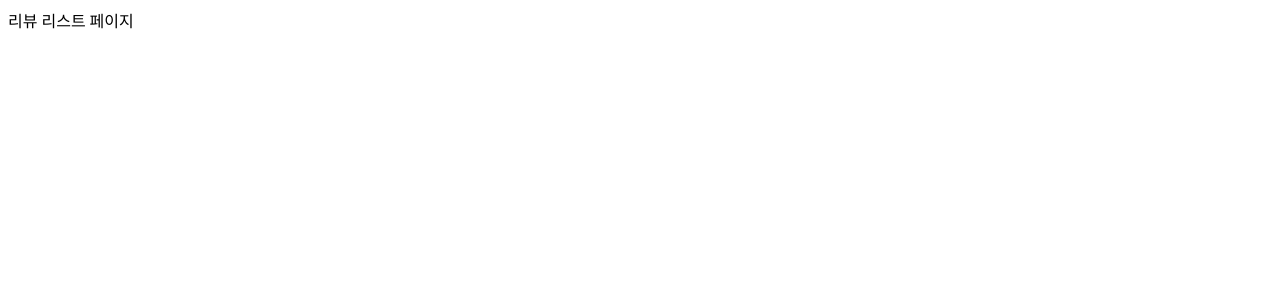
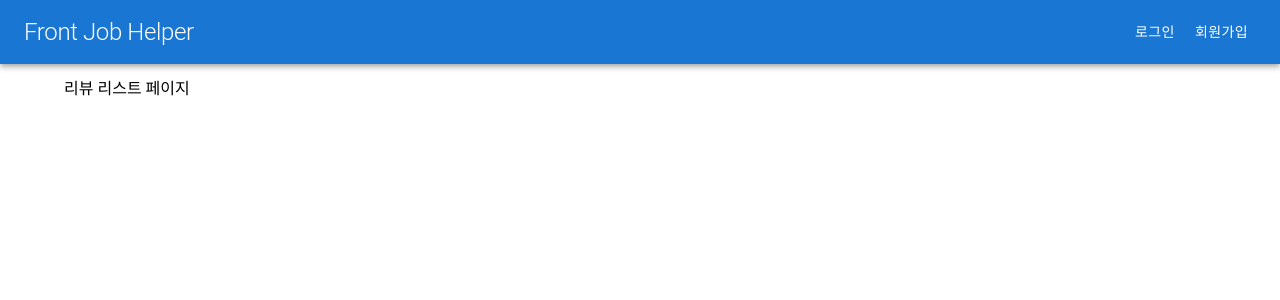
Before and after one commit to RAON0601/front-job-helper-client, a React (Create React App) app: page / in a window 1280 px wide. Shown: the top 300 px of the page. Built offline with nearby package versions, Linux system fonts and the light colour scheme.

Commit message:
기본 레이아웃 구조 추가

```diff
--- a/src/App.js
+++ b/src/App.js
@@ -1,4 +1,6 @@
+import "normalize.css";
 import { BrowserRouter, Routes, Route } from "react-router-dom";
+import { Layout } from "./components/commons/layout";
 import { NotFoundPage } from "./pages/NotFound";
 import { ReviewDetailPage } from "./pages/reviews/detail";
 import { ReviewListPage } from "./pages/reviews/list";
@@ -10,10 +12,38 @@ function App() {
     <div className="App">
       <BrowserRouter>
         <Routes>
-          <Route path="/" element={<ReviewListPage />} />
-          <Route path="/signUp" element={<SignUpPage />} />
-          <Route path="/signIn" element={<SignInPage />} />
-          <Route path="/reviews/:reviewId" element={<ReviewDetailPage />} />
+          <Route
+            path="/"
+            element={
+              <Layout>
+                <ReviewListPage />
+              </Layout>
+            }
+          />
+          <Route
+            path="/signUp"
+            element={
+              <Layout>
+                <SignUpPage />
+              </Layout>
+            }
+          />
+          <Route
+            path="/signIn"
+            element={
+              <Layout>
+                <SignInPage />
+              </Layout>
+            }
+          />
+          <Route
+            path="/reviews/:reviewId"
+            element={
+              <Layout>
+                <ReviewDetailPage />
+              </Layout>
+            }
+          />
           <Route path="*" element={<NotFoundPage />} />
         </Routes>
       </BrowserRouter>
--- /dev/null
+++ b/src/components/commons/header.jsx
@@ -0,0 +1,38 @@
+import AppBar from "@mui/material/AppBar";
+import Toolbar from "@mui/material/Toolbar";
+import Typography from "@mui/material/Typography";
+import Button from "@mui/material/Button";
+import styled from "@emotion/styled";
+import { useNavigate } from "react-router-dom";
+
+const Title = styled(Typography)`
+  flex-grow: 1;
+  font-size: 1.5rem;
+  cursor: pointer;
+`;
+
+const AppHeader = styled(AppBar)`
+  margin-bottom: 16px;
+`;
+
+export const Header = () => {
+  const navigate = useNavigate();
+
+  return (
+    <AppHeader position="relative">
+      <Toolbar>
+        <Title variant="h1" onClick={() => navigate("/")}>
+          Front Job Helper
+        </Title>
+
+        <Button color="inherit" onClick={() => navigate("/signIn")}>
+          로그인
+        </Button>
+
+        <Button color="inherit" onClick={() => navigate("/signUp")}>
+          회원가입
+        </Button>
+      </Toolbar>
+    </AppHeader>
+  );
+};
--- /dev/null
+++ b/src/components/commons/layout.jsx
@@ -0,0 +1,11 @@
+import { Header } from "./header";
+import Container from "@mui/material/Container";
+
+export const Layout = ({ children }) => {
+  return (
+    <>
+      <Header />
+      <Container>{children}</Container>
+    </>
+  );
+};
--- a/src/index.js
+++ b/src/index.js
@@ -10,7 +10,4 @@ root.render(
   </React.StrictMode>
 );
 
-// If you want to start measuring performance in your app, pass a function
-// to log results (for example: reportWebVitals(console.log))
-// or send to an analytics endpoint. Learn more: https://bit.ly/CRA-vitals
 reportWebVitals();
```
Also changed, not shown: package.json (+8 -0 lines), 1 other file (tests, documents, lock files or other folders).
